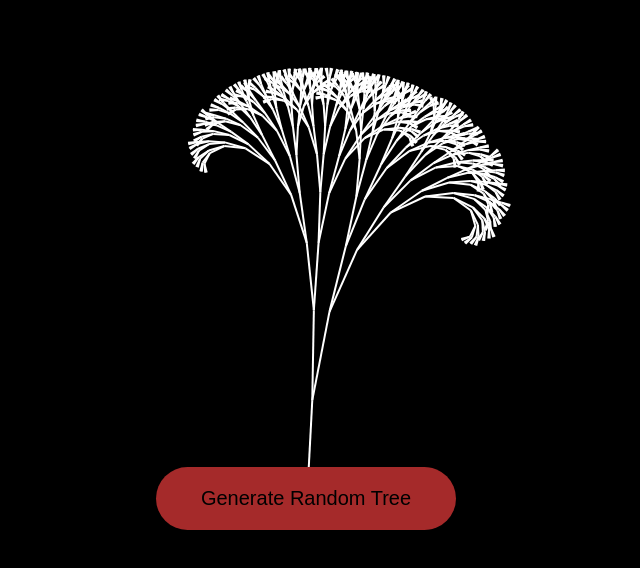
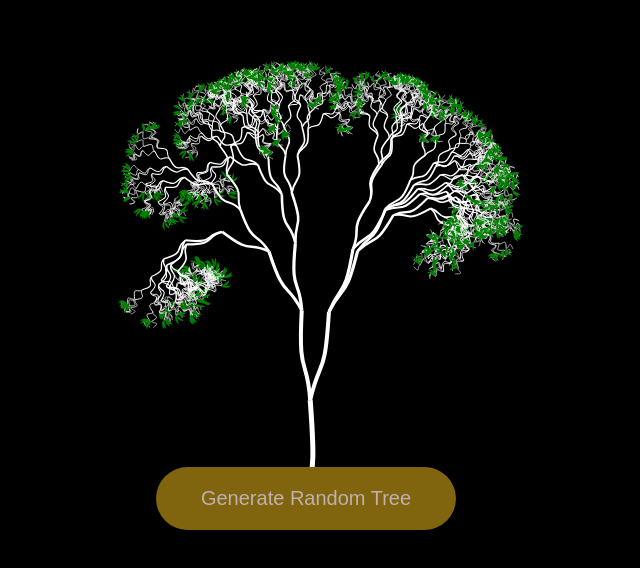
Before and after one commit to MichaelOlmosTrujillo/generativeArtFractals, a plain HTML site: page index.html in a window 1280 px wide. Shown: the part 230-798 px from the top of the page, without its empty margins (334-974 px from the left). Drawn offline with Linux system fonts and the light colour scheme.

Commit message:
árboles aleatorios

```diff
--- a/index.html
+++ b/index.html
@@ -8,7 +8,9 @@
 </head>
 <body>
     <canvas id = "canvas"></canvas>
-    <button class="generate-tree-button">Generate Random Tree</button>
+    <button class="generate-tree-button" id="boton">
+        Generate Random Tree
+    </button>
 
     <script src="./script.js"></script>
 </body>
--- a/script.js
+++ b/script.js
@@ -6,6 +6,7 @@ canvas.height = window.innerHeight;
 // We could use all the funcions of canvas, it gives the
 //possibility of creates a design of 2 dimensions
 const ctx = canvas.getContext('2d');
+let curve;
 
 function drawTree(startX, startY, len, angle, branchWidth, color1, color2){
     //It begins a path it erases subroutes
@@ -23,21 +24,53 @@ function drawTree(startX, startY, len, angle, branchWidth, color1, color2){
     //Convert angle of degrees to radians
     //it adds a rotation to the transformation matrix
     ctx.rotate(angle * Math.PI/180);
+    // it begins a new sub-path at the point specified by the given (x, y) coordinates.
     ctx.moveTo(0, 0);
-    ctx.lineTo(0, -len);
+    /* it adds a straight line to the current sub-path by connecting the sub-path's last point to the specified (x, y) coordinates.
+    */
+    // ctx.lineTo(0, -len);
+    if(angle > 0){
+        ctx.bezierCurveTo(1, -len/2, 10, -len/4, 0, -len);
+    }else{
+        ctx.bezierCurveTo(1, -len/2, -10, -len/4, 0, -len);
+
+    }
     ctx.stroke();
 
-    if(len < 10){
+    if(len < 7){
+        //leafs
+        ctx.beginPath();
+        ctx.arc(0, -len, 7, 0, Math.PI/2);
+        ctx.fill();
+        /**
+         * El método CanvasRenderingContext2D .arc() de la API de Canvas 2D añade un arco a la trayectoria centrada en la posición (x, y) con el radio r comenzando en startAngle y terminando en endAngle que va en la dirección dada en sentido antihorario (predeterminado en sentido  horario) .
+         * Void ctx .arc (x, y, radio, startAngle, endAngle, antihorario);
+        */
+
+        //restores the most recently saved canvas state by popping the top entry in the drawing state stack
         ctx.restore();
         return;
     }
 
-    drawTree(0, -len, len * 0.75, angle + 5, branchWidth);
-    drawTree(0, -len, len * 0.75, angle - 5, branchWidth);
-// Put the canvas to its original position
+    curve = (Math.random() * 19) ;
+
+    drawTree(0, -len, len * 0.75, angle + curve, branchWidth*0.8);
+    drawTree(0, -len, len * 0.75, angle - curve, branchWidth*0.8);
+    // Put the canvas to its original position
     ctx.restore();
-
-
 }
 
-drawTree(canvas.width/2, canvas.height - 50, 120, 3, 2, 'white', 'green');
+drawTree(canvas.width/2, canvas.height - 50, 120, 2, 5, 'white', 'green');
+// drawTree(0, -120, 120*0.75, 3+5, 2, 'white', 'green');
+// ctx.restore();
+// drawTree(0, -120, 120*0.75, 3-5, 2, 'white', 'green');
+
+function generateRandomTree(){
+/***
+ * El método CanvasRenderingContext2D.clearRect() del API Canvas 2D convierte todos los pixeles en el rectangulo definido por el punto de inicio (x, y) y tamaño (width, height) a negro transparente, borrando cualquier contenido dibujado anteriormente.
+ */
+    ctx.clearRect(0, 0, canvas.width, canvas.height);
+    drawTree(canvas.width/2, canvas.height - 50, 120, 2, 5, 'white', 'green');
+}
+
+generateButton.addEventListener('click', generateRandomTree)
--- a/style.css
+++ b/style.css
@@ -22,8 +22,8 @@ z-index: 10;
 transform: translate(-50%, 0);
 padding: 20px 30px;
 border-radius: 50px;
-background: brown;
-color: black;
+background: rgb(128, 101, 14);
+color: rgb(192, 176, 176);
 font-size: 20px;
 width: 300px;
 overflow: hidden;
```
